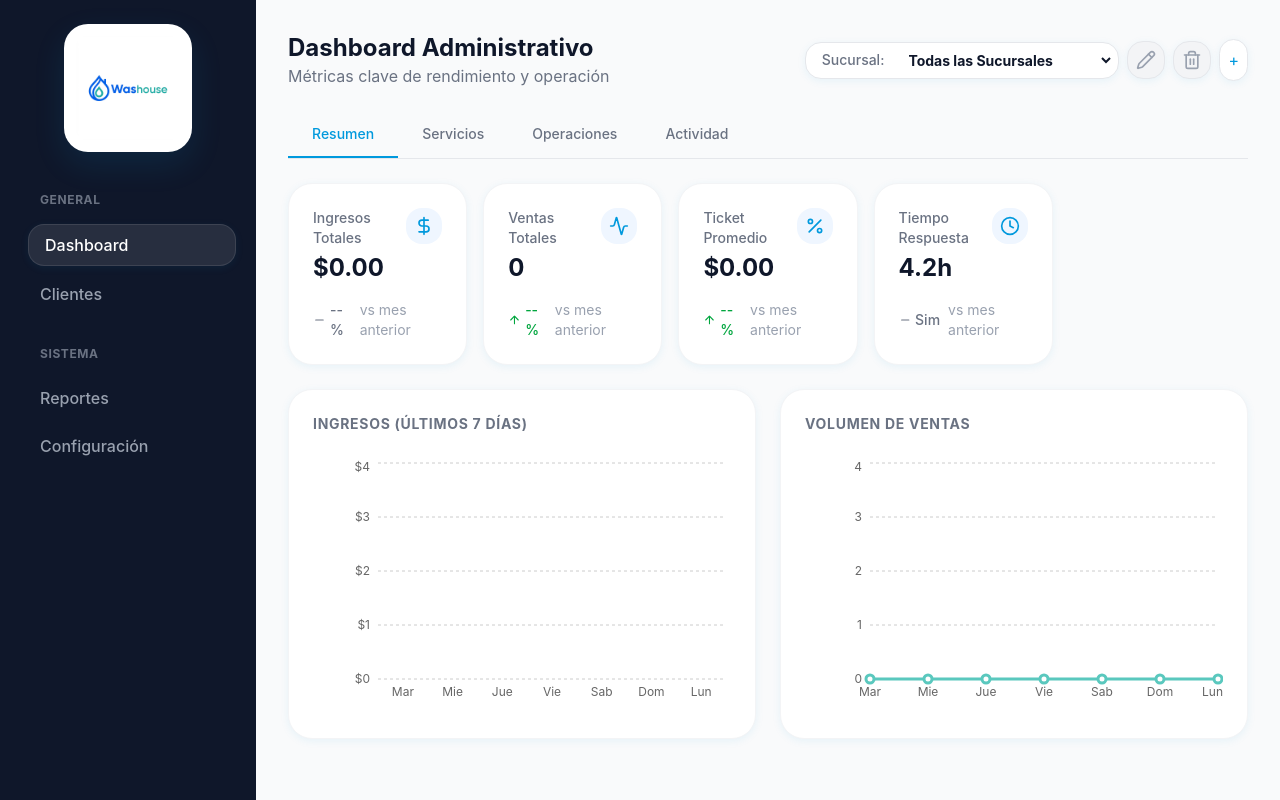
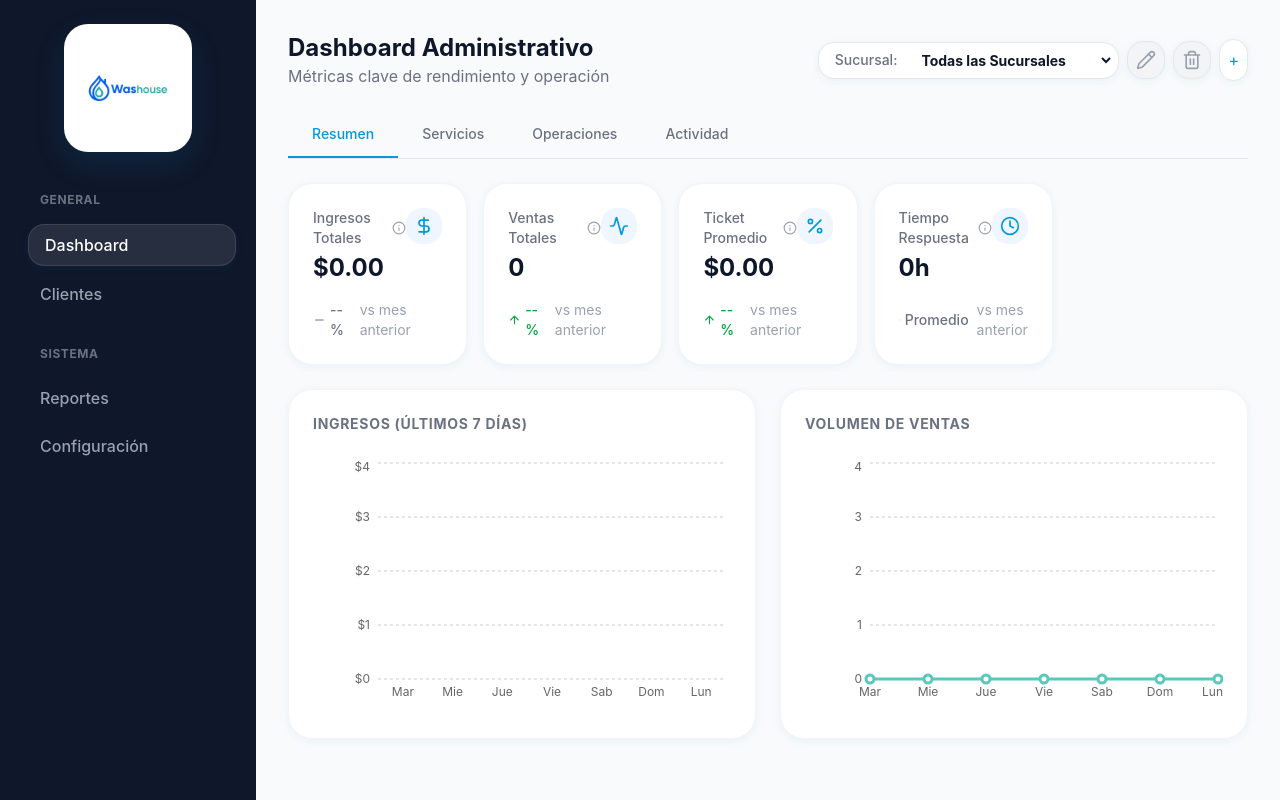
Before and after one commit to hackeandolawebmx-ai/washouse-system, a React (Vite) app: page /admin/dashboard in a window 1280 px wide. Built offline with nearby package versions, Linux system fonts and the light colour scheme; sample sign-in values are in the browser's storage.

Commit message:
feat: Fix machine details, add maintenance toggle, real KPIs and refined UI

```diff
--- a/src/components/ui/KpiCard.jsx
+++ b/src/components/ui/KpiCard.jsx
@@ -1,7 +1,8 @@
-import { ArrowUp, ArrowDown, Minus } from 'lucide-react';
+import { ArrowUp, ArrowDown, Minus, Info } from 'lucide-react';
 import Skeleton from './Skeleton';
+import Tooltip from './Tooltip';
 
-export default function KpiCard({ title, value, change, changeType = 'neutral', icon: Icon, loading }) {
+export default function KpiCard({ title, value, change, changeType = 'neutral', icon: Icon, loading, description }) {
     const changeColors = {
         positive: 'text-green-600',
         negative: 'text-red-600',
@@ -32,10 +33,17 @@ export default function KpiCard({ title, value, change, changeType = 'neutral',
     }
 
     return (
-        <div className="bg-white p-6 rounded-xl shadow-sm border border-gray-100">
+        <div className="bg-white p-6 rounded-xl shadow-sm border border-gray-100 transition-all hover:shadow-md">
             <div className="flex justify-between items-start mb-4">
                 <div>
-                    <p className="text-sm font-medium text-gray-500 mb-1">{title}</p>
+                    <div className="flex items-center gap-2 mb-1">
+                        <p className="text-sm font-medium text-gray-500">{title}</p>
+                        {description && (
+                            <Tooltip content={description} position="top">
+                                <Info size={14} className="text-gray-400 hover:text-washouse-blue cursor-help" />
+                            </Tooltip>
+                        )}
+                    </div>
                     <h3 className="text-2xl font-bold text-washouse-navy">{value}</h3>
                 </div>
                 {Icon && <div className="p-2 bg-blue-50 rounded-lg text-washouse-blue"><Icon size={20} /></div>}
--- a/src/components/ui/MachineCard.jsx
+++ b/src/components/ui/MachineCard.jsx
@@ -1,7 +1,7 @@
 import StatusBadge from './StatusBadge';
 import Button from './Button';
 import Tooltip from './Tooltip';
-import { Timer, Power, Droplets, Wind } from 'lucide-react';
+import { Timer, Power, Droplets, Wind, RotateCcw } from 'lucide-react';
 
 export default function MachineCard({ id, name, type, status, timeLeft, onAction, variant = 'default', ...props }) {
     const isAvailable = status === 'available';
@@ -110,8 +110,17 @@ export default function MachineCard({ id, name, type, status, timeLeft, onAction
                 disabled={status === 'maintenance'}
                 className="w-full justify-center flex items-center"
             >
-                <Power className="w-4 h-4 mr-2" />
-                {isAvailable ? 'Iniciar' : 'Ver Detalles'}
+                {status === 'finished' ? (
+                    <>
+                        <RotateCcw className="w-4 h-4 mr-2" />
+                        Liberar
+                    </>
+                ) : (
+                    <>
+                        <Power className="w-4 h-4 mr-2" />
+                        {isAvailable ? 'Iniciar' : 'Ver Detalles'}
+                    </>
+                )}
             </Button>
         </div>
     );
--- a/src/context/StorageContext.jsx
+++ b/src/context/StorageContext.jsx
@@ -257,22 +257,8 @@ export function StorageProvider({ children }) {
         return { added: addedCount, updated: updatedCount };
     };
 
-    // Inject placeholder branches if they don't exist
-    useEffect(() => {
-        const PLACEHOLDERS = [
-            { name: 'Sucursal Centro', address: 'Av. Juárez 100, Centro, Monterrey' },
-            { name: 'Sucursal San Jeronimo', address: 'Anillo Periférico 200, San Jerónimo, Monterrey' },
-            { name: 'Sucursal Cumbres', address: 'Paseo de los Leones 300, Cumbres, Monterrey' }
-        ];
+    // Placeholder injection removed to prevent unwanted branches
 
-        PLACEHOLDERS.forEach(pb => {
-            const id = pb.name.toLowerCase().replace(/\s+/g, '_');
-            // Check if branch already exists (by ID)
-            if (!branches.some(b => b.id === id)) {
-                addBranch(pb);
-            }
-        });
-    }, []); // Run once on mount
 
     const addBranch = (branchData) => {
         const newBranch = { ...branchData, id: branchData.name.toLowerCase().replace(/\s+/g, '_') };
--- a/src/pages/AdminDashboard.jsx
+++ b/src/pages/AdminDashboard.jsx
@@ -141,17 +141,46 @@ export default function AdminDashboard() {
 
     // Calculate metrics
     const metrics = useMemo(() => {
-        if (!filteredSales.length) return { revenue: 0, count: 0, avg: 0 };
+        if (!filteredSales.length) return { revenue: 0, count: 0, avg: 0, responseTime: '0h' };
 
         const totalRevenue = filteredSales.reduce((acc, sale) => acc + (sale.total || 0), 0);
         const avgTicket = totalRevenue / filteredSales.length;
 
+        // Calculate Average Response Time
+        const completedOrders = filteredOrders.filter(o => o.status === 'COMPLETED' || o.status === 'DELIVERED');
+        let totalTimeMs = 0;
+        let countedOrders = 0;
+
+        completedOrders.forEach(order => {
+            const start = new Date(order.createdAt).getTime();
+            // Find when it was completed
+            const completionEvent = order.statusHistory?.find(h => h.status === 'COMPLETED' || h.status === 'DELIVERED');
+
+            if (completionEvent && start) {
+                const end = new Date(completionEvent.timestamp).getTime();
+                const diff = end - start;
+                if (diff > 0) {
+                    totalTimeMs += diff;
+                    countedOrders++;
+                }
+            }
+        });
+
+        let responseTimeStr = 'N/A';
+        if (countedOrders > 0) {
+            const avgMs = totalTimeMs / countedOrders;
+            const hours = Math.floor(avgMs / (1000 * 60 * 60));
+            const minutes = Math.floor((avgMs % (1000 * 60 * 60)) / (1000 * 60));
+            responseTimeStr = `${hours}h ${minutes}m`;
+        }
+
         return {
             revenue: totalRevenue,
             count: filteredSales.length,
-            avg: avgTicket
+            avg: avgTicket,
+            responseTime: responseTimeStr
         };
-    }, [filteredSales]);
+    }, [filteredSales, filteredOrders]);
 
     // Prepare chart data (Last 7 days)
     const chartData = useMemo(() => {
@@ -191,6 +220,7 @@ export default function AdminDashboard() {
                             change="--%"
                             changeType="neutral"
                             icon={DollarSign}
+                            description="Suma total de todas las ventas registradas en el periodo seleccionado."
                         />
                         <KpiCard
                             title="Ventas Totales"
@@ -198,6 +228,7 @@ export default function AdminDashboard() {
                             change="--%"
                             changeType="positive"
                             icon={Activity}
+                            description="Número total de transacciones completadas (órdenes y ventas directas)."
                         />
                         <KpiCard
                             title="Ticket Promedio"
@@ -205,13 +236,15 @@ export default function AdminDashboard() {
                             change="--%"
                             changeType="positive"
                             icon={Percent}
+                            description="Promedio de ingreso por venta (Total Ingresos / Total Ventas)."
                         />
                         <KpiCard
                             title="Tiempo Respuesta"
-                            value="4.2h"
-                            change="Sim"
+                            value={metrics.responseTime}
+                            change="Promedio"
                             changeType="neutral"
                             icon={Clock}
+                            description="Tiempo promedio entre la recepción de la orden y su finalización."
                         />
                     </div>
 
```
Also changed, not shown: src/components/admin/BranchModal.jsx (+60 -7 lines).
